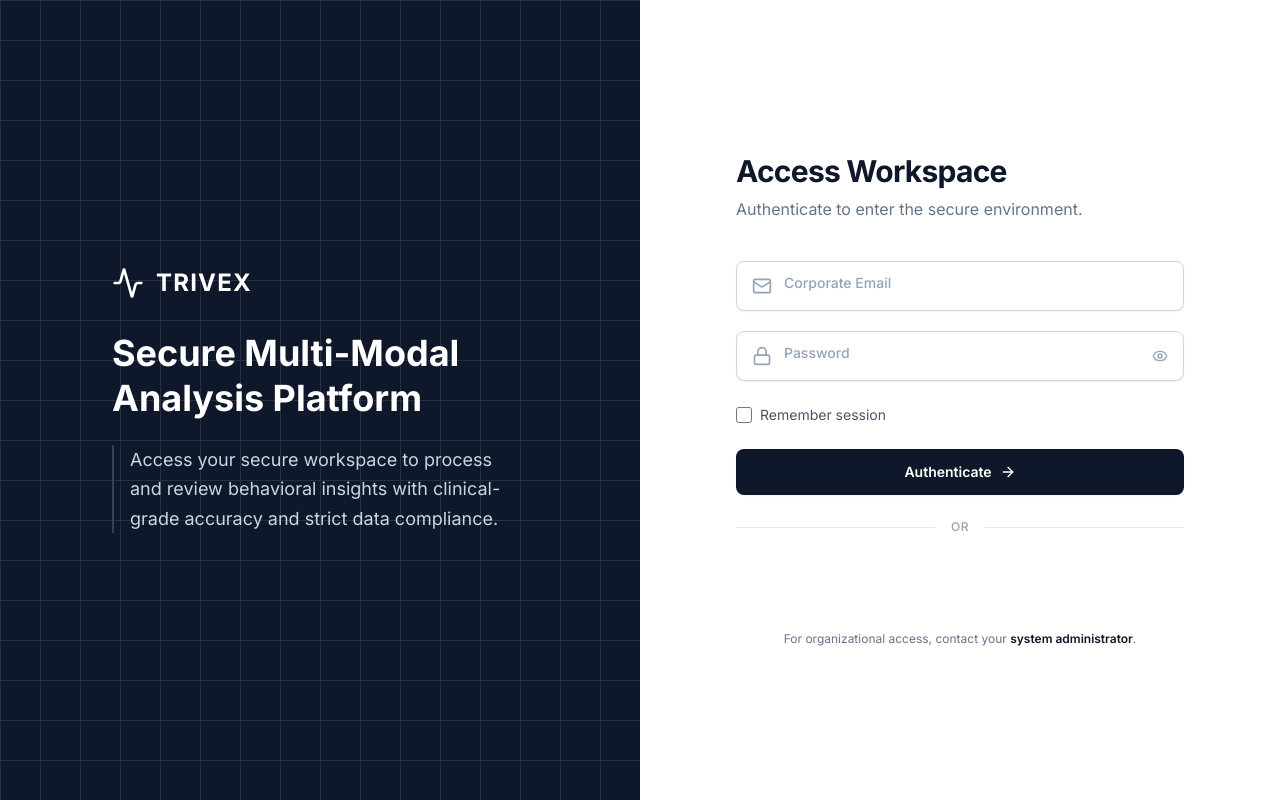
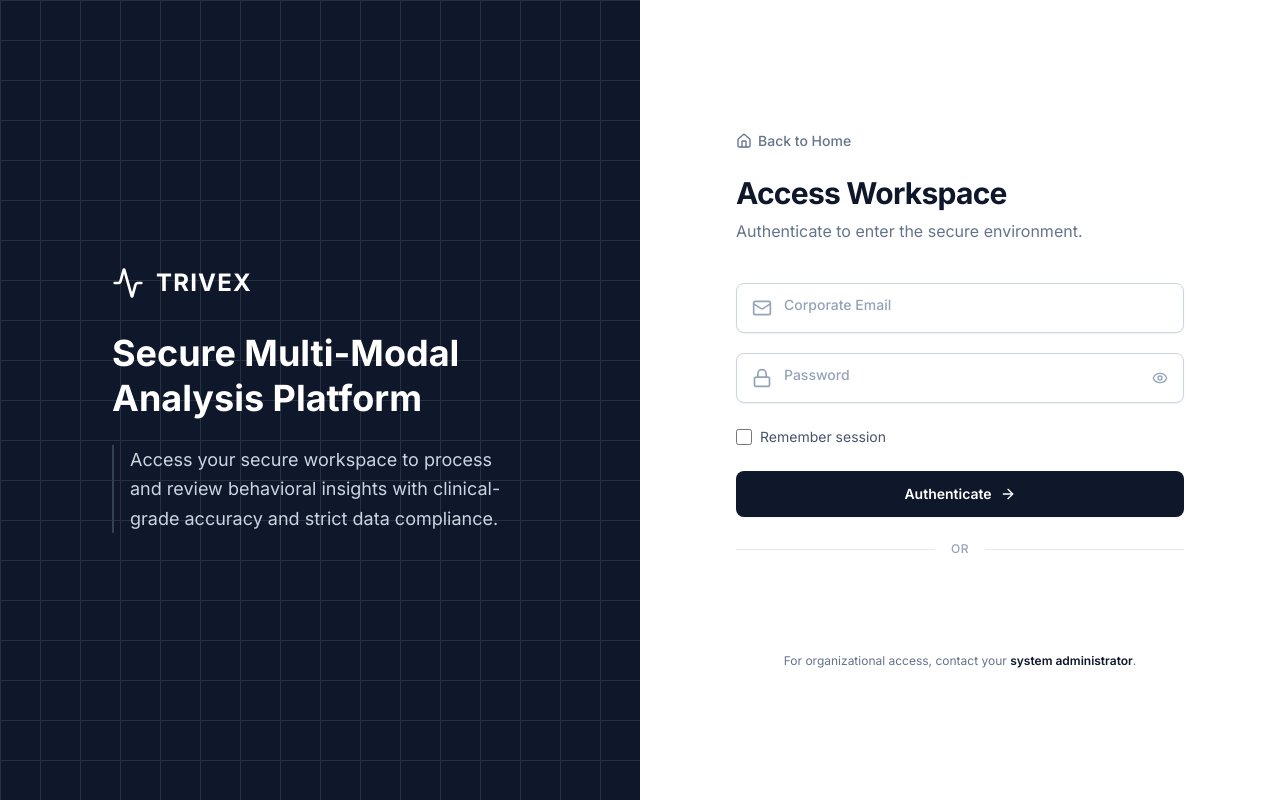
Before and after one commit to Marwan-Essam55/Trivex-Software, a React (Vite) app in the folder frontend-web/: page /login in a window 1280 px wide. Built offline with nearby package versions, Linux system fonts and the light colour scheme; no server answers.

Commit message:
feat: add back to home button and login UI polish

```diff
--- a/frontend-web/src/components/LoginView.tsx
+++ b/frontend-web/src/components/LoginView.tsx
@@ -1,5 +1,5 @@
 import { useState } from 'react';
-import { Activity, Mail, Lock, ArrowRight, Loader2, Eye, EyeOff } from 'lucide-react';
+import { Activity, Mail, Lock, ArrowRight, Loader2, Eye, EyeOff, Home } from 'lucide-react';
 import { useNavigate } from 'react-router-dom';
 import { jwtDecode } from 'jwt-decode';
 import { GoogleLogin } from '@react-oauth/google';
@@ -128,6 +128,15 @@ export function LoginView() {
                 <span className="ml-2 font-bold text-2xl text-slate-900 dark:text-white tracking-wider uppercase">TriVex</span>
               </div>
             </div>
+            <button
+              id="back-to-home-btn"
+              type="button"
+              onClick={() => navigate('/')}
+              className="inline-flex items-center gap-1.5 mb-6 text-sm font-medium text-slate-500 dark:text-slate-400 hover:text-slate-900 dark:hover:text-white transition-colors duration-200 group"
+            >
+              <Home className="w-4 h-4 group-hover:-translate-x-0.5 transition-transform duration-200" />
+              Back to Home
+            </button>
             <h1 className="text-3xl font-bold text-slate-900 dark:text-white tracking-tight">Access Workspace</h1>
             <p className="mt-2 text-slate-500 dark:text-slate-400">Authenticate to enter the secure environment.</p>
           </div>
```
